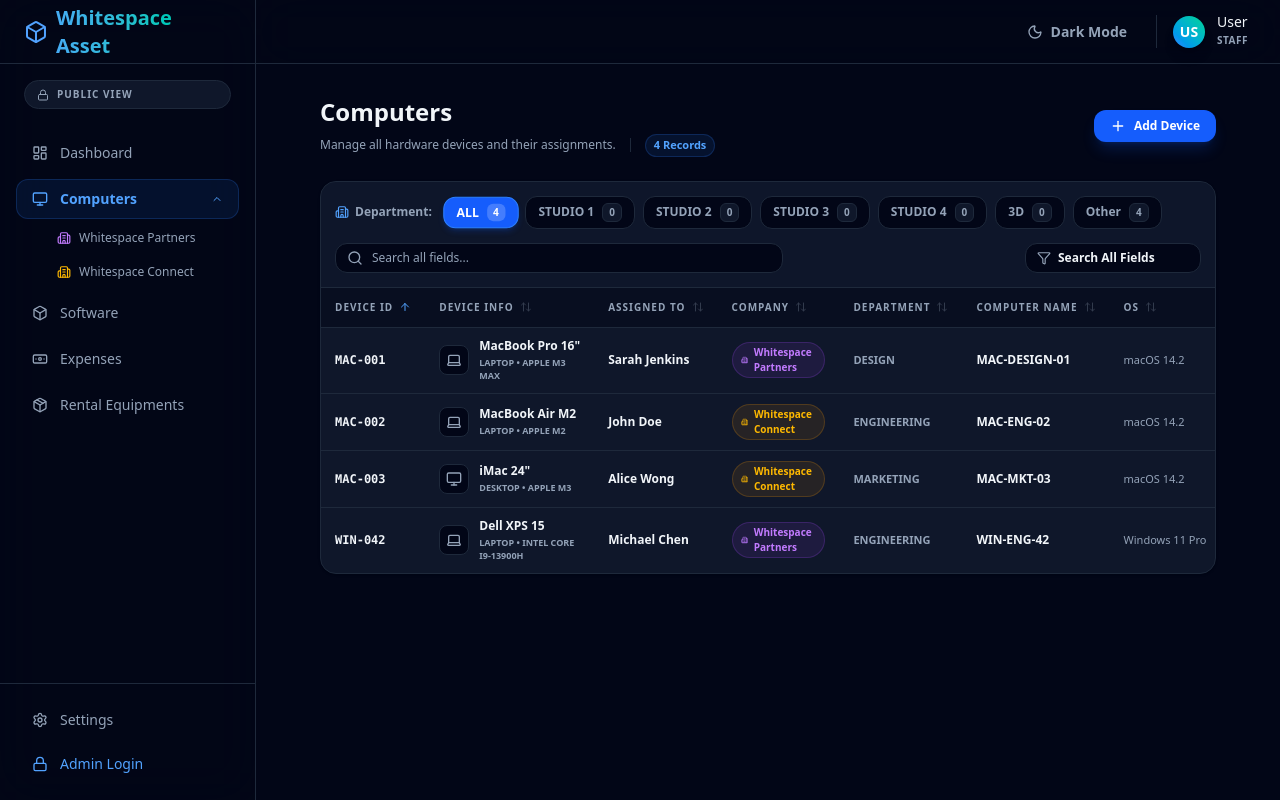
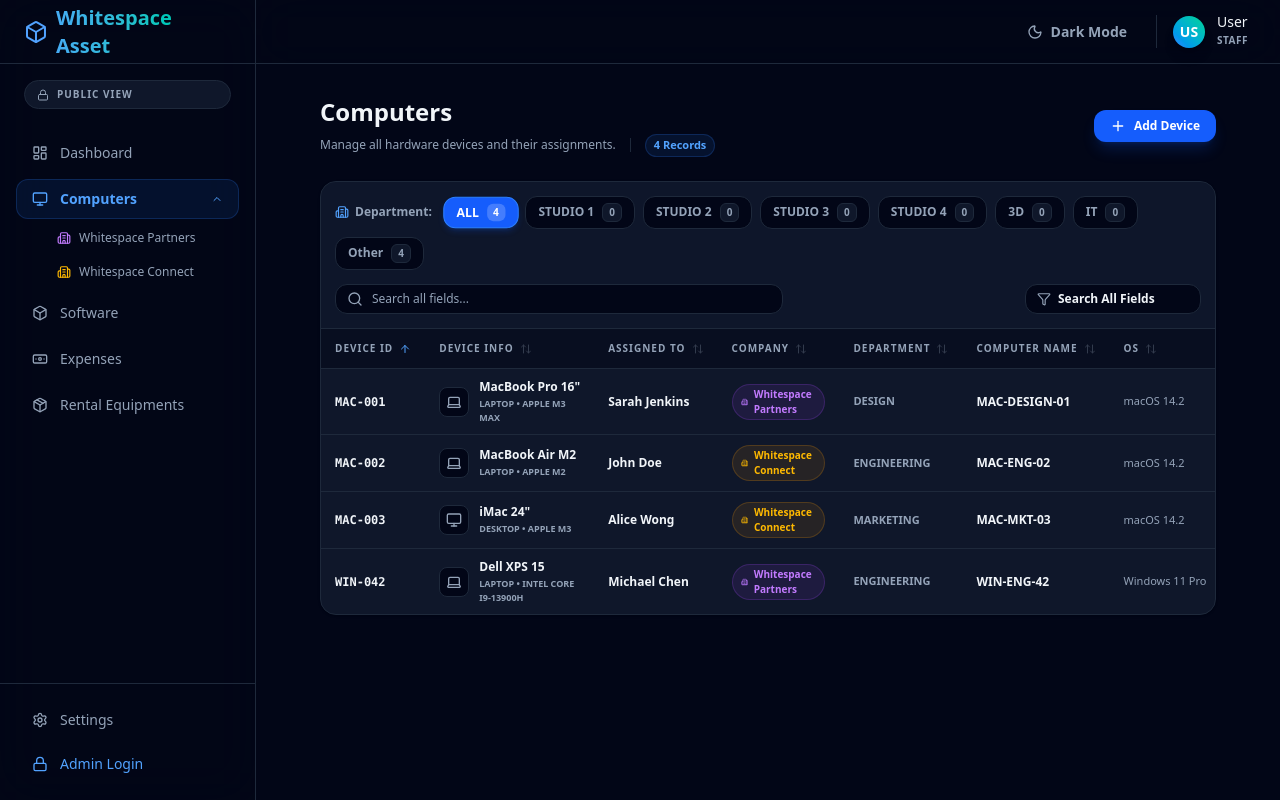
Before and after one commit to itwhitespace/it-asset-management, a Next.js app: page /computers in a window 1280 px wide. Built offline with nearby package versions, Linux system fonts and the light colour scheme; no server answers; the database is empty.

Commit message:
feat: add IT department filter button

```diff
--- a/src/app/computers/page.tsx
+++ b/src/app/computers/page.tsx
@@ -129,17 +129,19 @@ export default function Computers() {
   const [searchQuery, setSearchQuery] = useState("");
   const [filterCategory, setFilterCategory] = useState<keyof Computer | "All">("All");
   const [selectedCompany, setSelectedCompany] = useState<"All" | "Whitespace Partners" | "Whitespace Connect">("All");
-  const [selectedDepartmentGroup, setSelectedDepartmentGroup] = useState<"ALL" | "STUDIO 1" | "STUDIO 2" | "STUDIO 3" | "STUDIO 4" | "3D" | "Other">("ALL");
+  const [selectedDepartmentGroup, setSelectedDepartmentGroup] = useState<"ALL" | "STUDIO 1" | "STUDIO 2" | "STUDIO 3" | "STUDIO 4" | "3D" | "IT" | "Other">("ALL");
 
-  // Helper to normalize and match Department into STUDIO 1, STUDIO 2, STUDIO 3, STUDIO 4, 3D, or Other
-  const getDepartmentGroup = (dept: string): "STUDIO 1" | "STUDIO 2" | "STUDIO 3" | "STUDIO 4" | "3D" | "Other" => {
+  // Helper to normalize and match Department into STUDIO 1, STUDIO 2, STUDIO 3, STUDIO 4, 3D, IT, or Other
+  const getDepartmentGroup = (dept: string): "STUDIO 1" | "STUDIO 2" | "STUDIO 3" | "STUDIO 4" | "3D" | "IT" | "Other" => {
     if (!dept) return "Other";
-    const cleaned = dept.toUpperCase().replace(/[\s\-_]/g, "");
+    const upper = dept.toUpperCase().trim();
+    const cleaned = upper.replace(/[\s\-_]/g, "");
     if (cleaned === "STUDIO1") return "STUDIO 1";
     if (cleaned === "STUDIO2") return "STUDIO 2";
     if (cleaned === "STUDIO3") return "STUDIO 3";
     if (cleaned === "STUDIO4") return "STUDIO 4";
     if (cleaned === "3D" || cleaned.startsWith("3D")) return "3D";
+    if (upper === "IT" || /\bIT\b/.test(upper) || upper.includes("แผนก IT") || upper.includes("แผนกIT")) return "IT";
     return "Other";
   };
 
@@ -152,6 +154,7 @@ export default function Computers() {
       "STUDIO 3": 0,
       "STUDIO 4": 0,
       "3D": 0,
+      "IT": 0,
       Other: 0,
     };
 
@@ -647,6 +650,7 @@ export default function Computers() {
               { id: "STUDIO 3", label: "STUDIO 3" },
               { id: "STUDIO 4", label: "STUDIO 4" },
               { id: "3D", label: "3D" },
+              { id: "IT", label: "IT" },
               { id: "Other", label: "Other" },
             ].map((tab) => {
               const isActive = selectedDepartmentGroup === tab.id;
```
